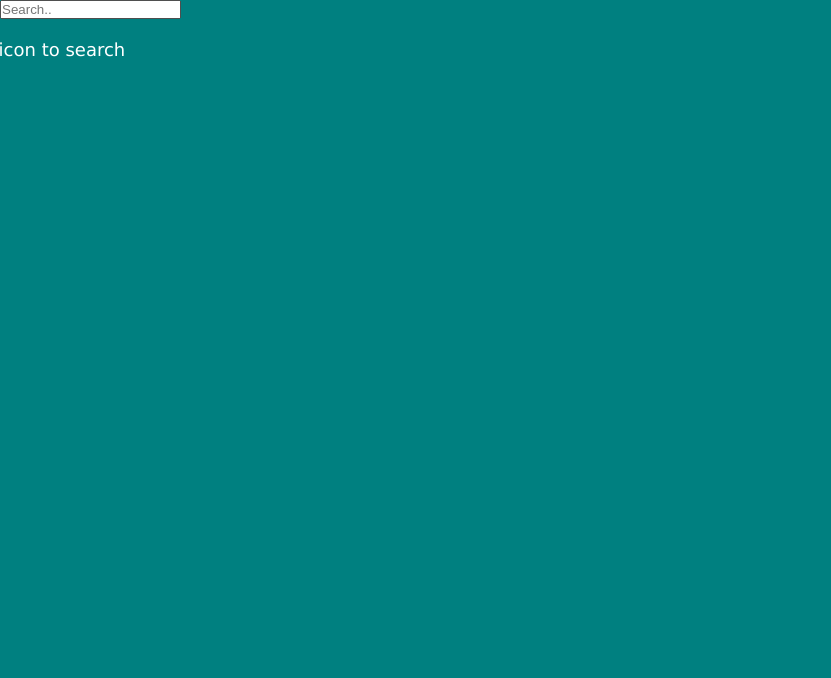
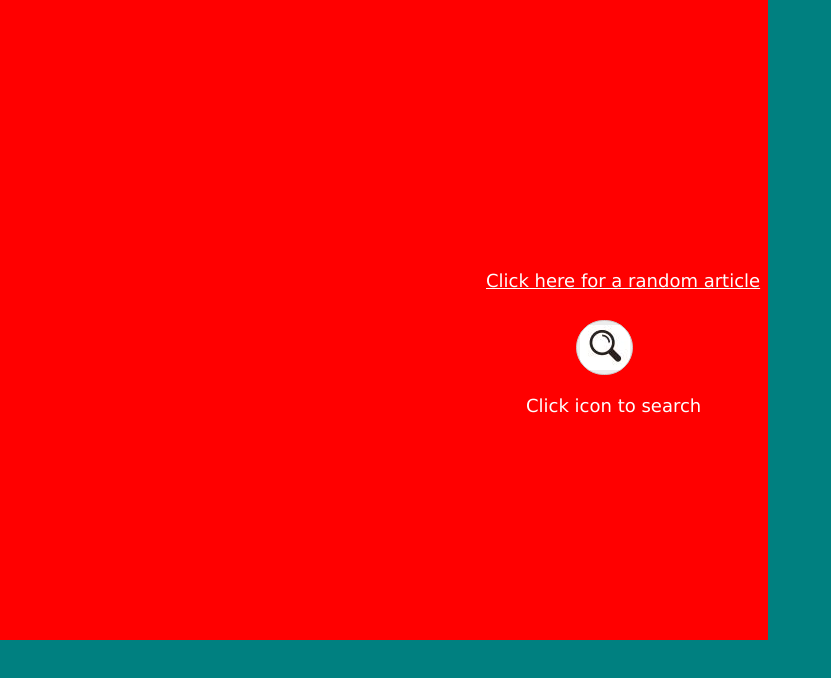
Before and after one commit to nitsbat/Wiki-Finder, a website: page index.html in a window 1280 px wide. Shown: the whole page, without its empty margins (0-831 px from the left). Drawn offline with nearby package versions, Linux system fonts and the light colour scheme; some packages are replaced by stand-ins of ours.

Commit message:
Added new div for search Wiki

```diff
--- a/index.html
+++ b/index.html
@@ -17,15 +17,23 @@
   <script src="app/app.js"></script>
   <script src="//cdnjs.cloudflare.com/ajax/libs/less.js/3.9.0/less.min.js"></script>
 
-  <div class="container">
+  <div class="containertwo">
     <a class="random-article-div" target="_blank" ng-href="https://en.wikipedia.org/wiki/Special:Random">
-      Click here for
-      a random article
+      Click here for a random article
     </a>
-    <input type="text" placeholder="{{ctrl.search}} ">
-    <div class="search"></div>
-    <div class="icon-search-div"> Click icon to search</div>
+    <form id="demo-2">
+      <input id="input-box" autocomplete="off" type="search" placeholder="{{ctrl.search}}" ng-model="searchInput"
+        ng-keyup="$event.keyCode == 13 && ctrl.searchWikipedia()" ng-click="ctrl.setSearchStyle()">
+    </form>
+    <div class="icon-search-div" ng-class="{active : ctrl.searchEnabled}"> Click icon to search </div>
   </div>
+
+  <div class="container-by-parent">
+    <div class="container-by-element" ng-repeat="searchBox in resultList">
+      {{searchBox.title}}
+    </div>
+  </div>
+
 </body>
 
 </html>
```
